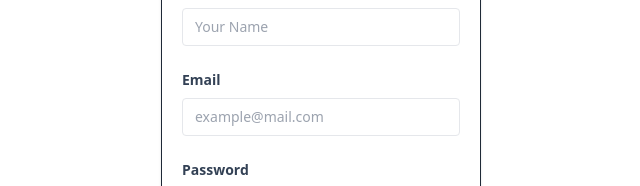
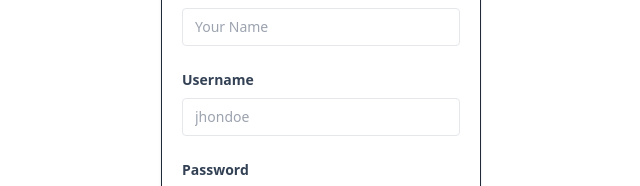
Before and after one commit to ivantandella/products-cart, a React (Vite) app: page /register in a window 1280 px wide. Shown: the part 230-416 px from the top of the page, without its empty margins (319-959 px from the left). Built offline with nearby package versions, Linux system fonts and the light colour scheme.

Commit message:
add login service

```diff
--- a/src/components/Form.tsx
+++ b/src/components/Form.tsx
@@ -1,6 +1,7 @@
 import { Link } from "react-router-dom";
 import Button from "./Button";
 import FormInput from "./FormInput";
+import { login } from "../services/auth.service";
 
 type FormProps = {
   title: string;
@@ -11,11 +12,33 @@ type FormProps = {
 export default function Form(props: FormProps) {
   const { title, btnText, type } = props;
 
-  function handleSubmit(e) {
+  function handleSubmit(e: any) {
     e.preventDefault();
-    localStorage.setItem("email", e.target.email.value);
-    localStorage.setItem("password", e.target.password.value);
-    window.location.href = "/products";
+    // localStorage.setItem("email", e.target.email.value);
+    // localStorage.setItem("password", e.target.password.value);
+    // window.location.href = "/products";
+    const data = {
+      username: e.target.username.value,
+      password: e.target.password.value,
+    };
+    // login(data, (status, res) => {
+    //   if (status) {
+    //     localStorage.setItem("token", res);
+    //     window.location.href = "/products";
+    //   } else {
+    //     alert(res.response.data);
+    //   }
+    // });
+    async function exec() {
+      try {
+        const masuk = await login(data);
+        localStorage.setItem("token", masuk.token);
+        window.location.href = "/products";
+      } catch (error: any) {
+        alert(error.response.data);
+      }
+    }
+    exec();
   }
 
   return (
@@ -31,10 +54,10 @@ export default function Form(props: FormProps) {
           />
         )}
         <FormInput
-          label="Email"
-          name="email"
-          type="email"
-          placeholder="example@mail.com"
+          label="Username"
+          name="username"
+          type="text"
+          placeholder="jhondoe"
         />
         <FormInput
           label="Password"
--- /dev/null
+++ b/src/services/auth.service.ts
@@ -0,0 +1,21 @@
+import axios from "axios";
+import { BASE_URL } from "../constant";
+
+// export function login(data, callback) {
+//   axios.post("https://fakestoreapi.com/auth/login", data).then((response) => {
+//     callback(true, response.data.token);
+//   }).catch((error) => {
+//     callback(false, error)
+//     console.log(error)
+//   });
+// }
+
+type LoginData = {
+  username: string;
+  password: string;
+};
+
+export async function login(data: LoginData) {
+  const res = await axios.post(`${BASE_URL}/auth/login`, data);
+  return res.data;
+}
```
